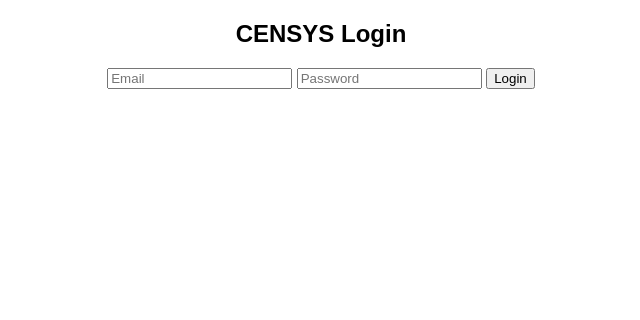
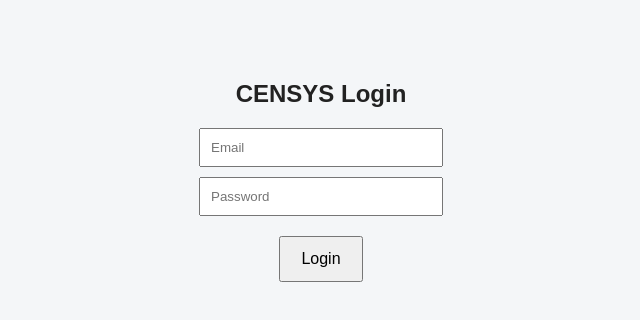
Before and after one commit to TheCoalNoob/CENSYS, a plain HTML site: page login.html in a window 1280 px wide. Shown: the whole page, without its empty margins (319-959 px from the left). Drawn offline with Linux system fonts and the light colour scheme.

Commit message:
Update style.css

```diff
--- a/css/style.css
+++ b/css/style.css
@@ -1,13 +1,35 @@
 body {
-  font-family: Arial;
-  text-align: center;
+  font-family: Arial, sans-serif;
+  background: #f4f6f8;
 }
 
-#map {
-  height: 90vh;
-  width: 100%;
+.center {
+  text-align: center;
+  margin-top: 80px;
 }
 
-.login-body {
-  margin-top: 100px;
+button {
+  padding: 12px 20px;
+  margin: 10px;
+  font-size: 16px;
+  cursor: pointer;
 }
+
+input {
+  display: block;
+  margin: 10px auto;
+  padding: 10px;
+  width: 220px;
+}
+
+.hidden {
+  display: none;
+}
+
+.error {
+  color: red;
+}
+
+h1, h2 {
+  color: #222;
+}
```
